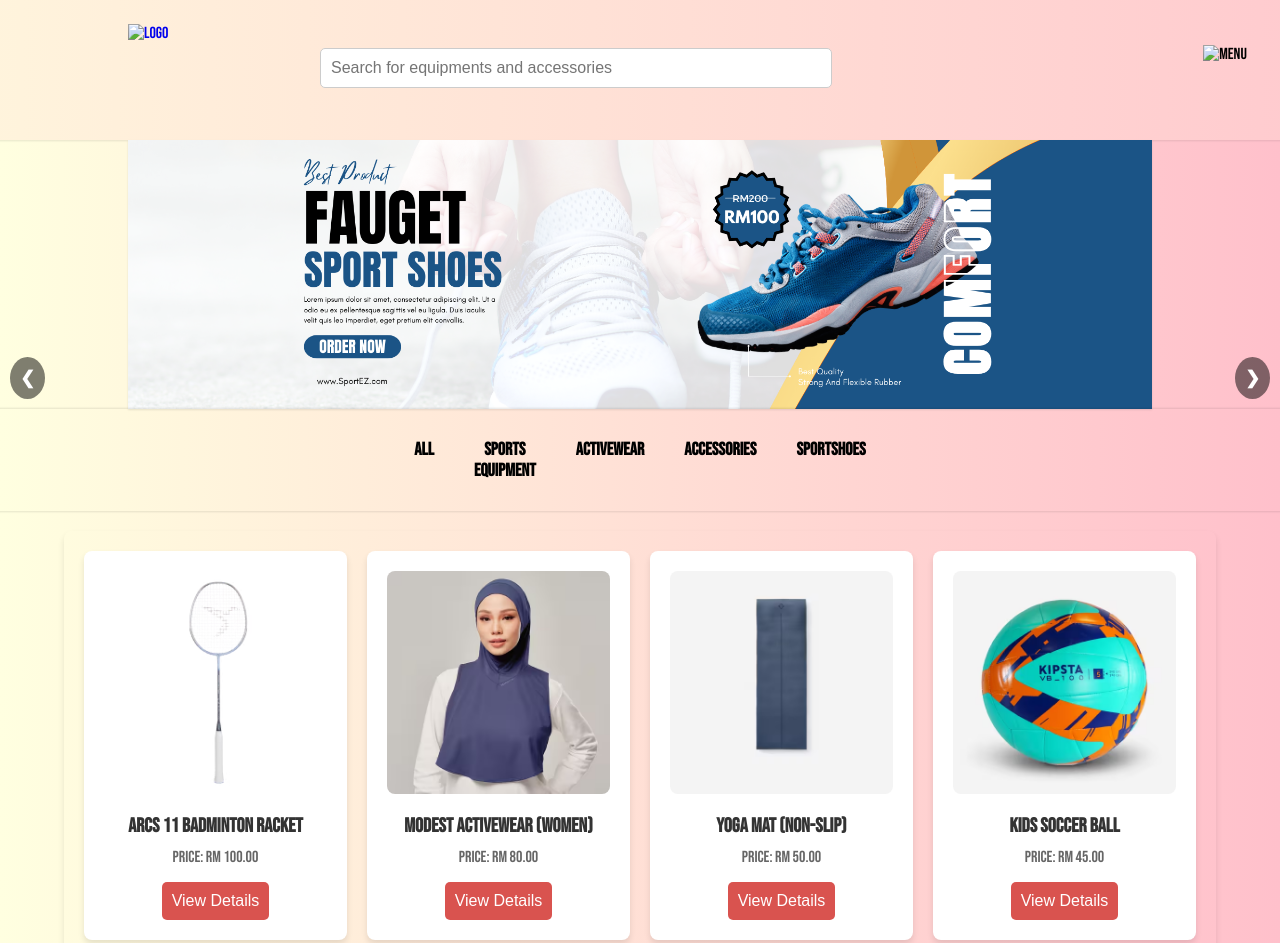
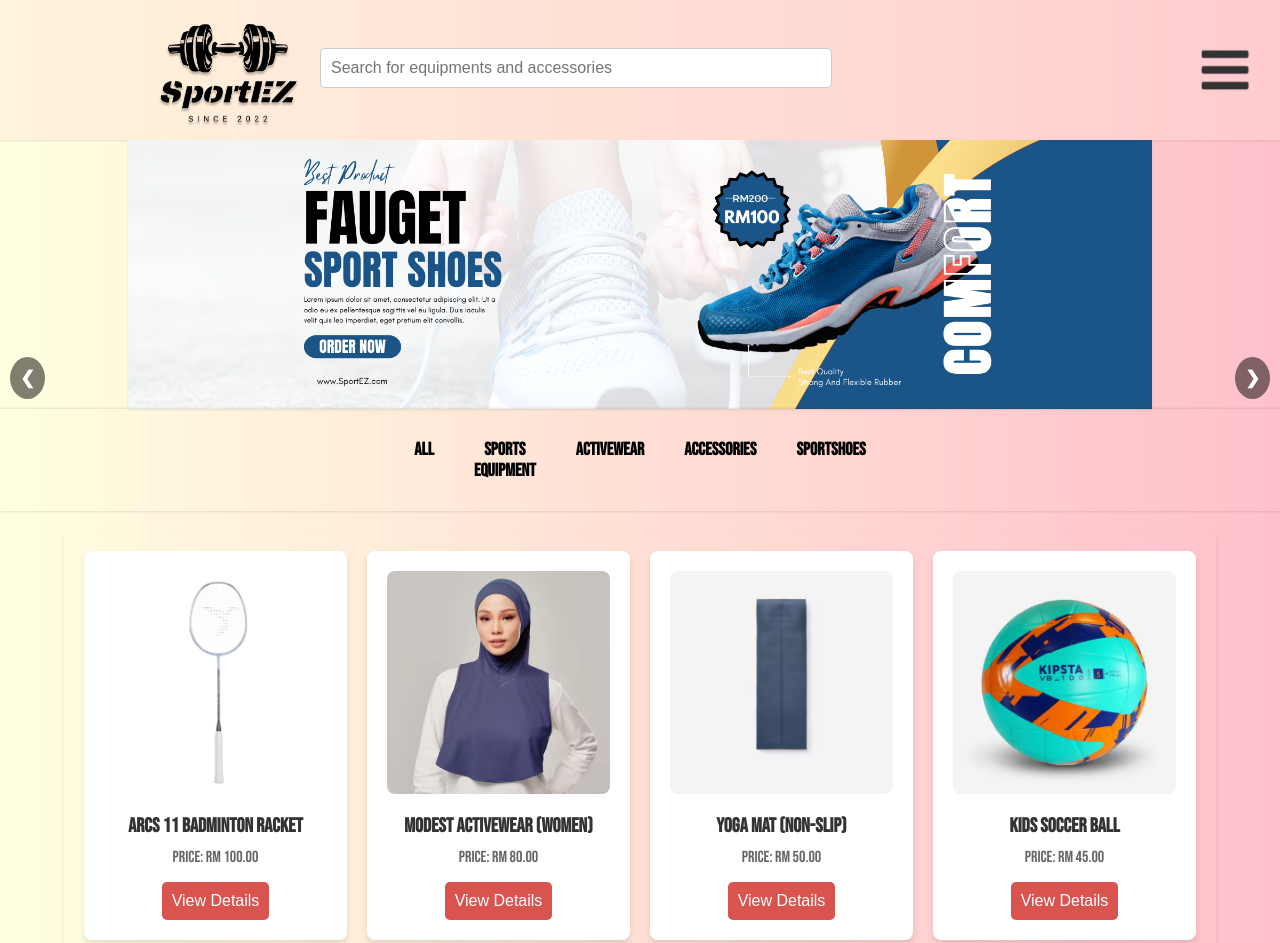
Before and after one commit to hadidean/Sports-Equipment-E-Commerce-SportEZ-, a website: page dashboard.html in a window 1280 px wide. Shown: the top 943 px of the page. Drawn offline with Linux system fonts and the light colour scheme.

Commit message:
Update dashboard.html

```diff
--- a/dashboard.html
+++ b/dashboard.html
@@ -13,7 +13,7 @@
   <!-- HEADER -->
   <header>
     <div id="header-logo">
-      <a href="dashboard.html"><img src="images/logo.png" alt="Logo" /></a>
+      <a href="dashboard.html"><img src="imgs/logo.png" alt="Logo" /></a>
     </div>
     <!-- SEARCH SECTION -->
     <input type="text" id="search-bar" placeholder="Search for equipments and accessories">
@@ -29,7 +29,7 @@
       </nav>
     </div>
     <div id="menuBtn">
-      <img src="Images/menu.png" id="menu" alt="Menu">
+      <img src="imgs/menu.png" id="menu" alt="Menu">
     </div>
   </header>
 
```
